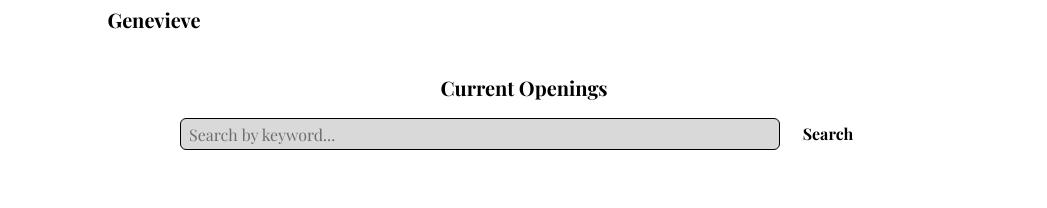
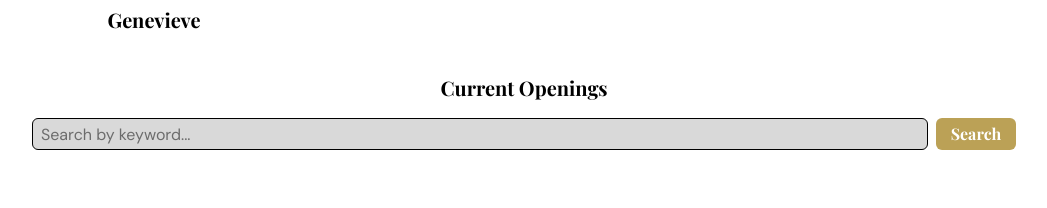
Before and after one commit to YourBookTeam/YBT_Website, a React (Vite) app: page /careers in a window 1280 px wide. Shown: the part 1164-1372 px from the top of the page, without its empty margins (116-1163 px from the left). Built offline with nearby package versions, Linux system fonts and the light colour scheme; a web font is replaced by a local one.

Commit message:
copied over searchbar.jsx

```diff
--- a/src/components/careers_page/SearchBar.jsx
+++ b/src/components/careers_page/SearchBar.jsx
@@ -1,10 +1,12 @@
 function SearchBar({ query, handleSubmit, handleChange }) {
   return (
-    <form onSubmit={handleSubmit} className="flex gap-2 text-md">
+    <form onSubmit={handleSubmit} className="flex gap-2 text-md w-full items-center justify-center">
         <input type="text" value={query} onChange={handleChange} placeholder="Search by keyword..."
-        className="w-150 h-8 px-2 py-1 border border-gray-300 rounded-md focus:outline-none bg-light-gray"/>
+        className="font-secondary w-[70%] lg:w-[70%] 2xl:w-[40%] h-8 px-2 py-1 border rounded-md focus:bg-white focus:outline-none bg-light-gray"/>
 
-        <button type="submit" className="w-20 h-8 px-4 py-2 bg-saffron rounded-md text-center font-bold flex flex-col items-center justify-center cursor-pointer">Search</button>
+        <button type="submit" className="text-white w-20 h-8 px-4 py-2 bg-gold rounded-md text-center font-bold flex flex-col items-center justify-center cursor-pointer transition-colors duration-200 hover:bg-lighter-gold">
+          Search
+        </button>
     </form>
   );
 }
```
